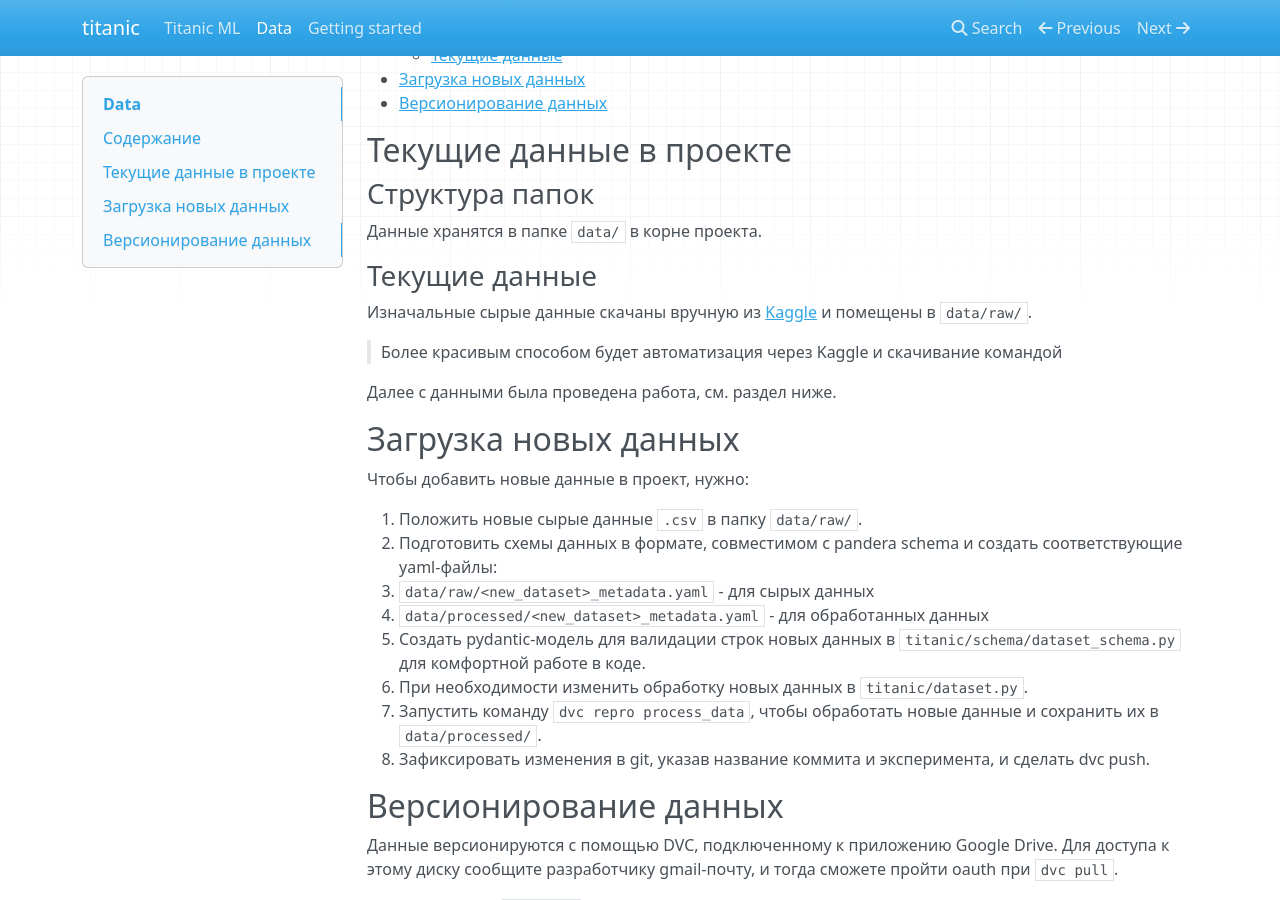
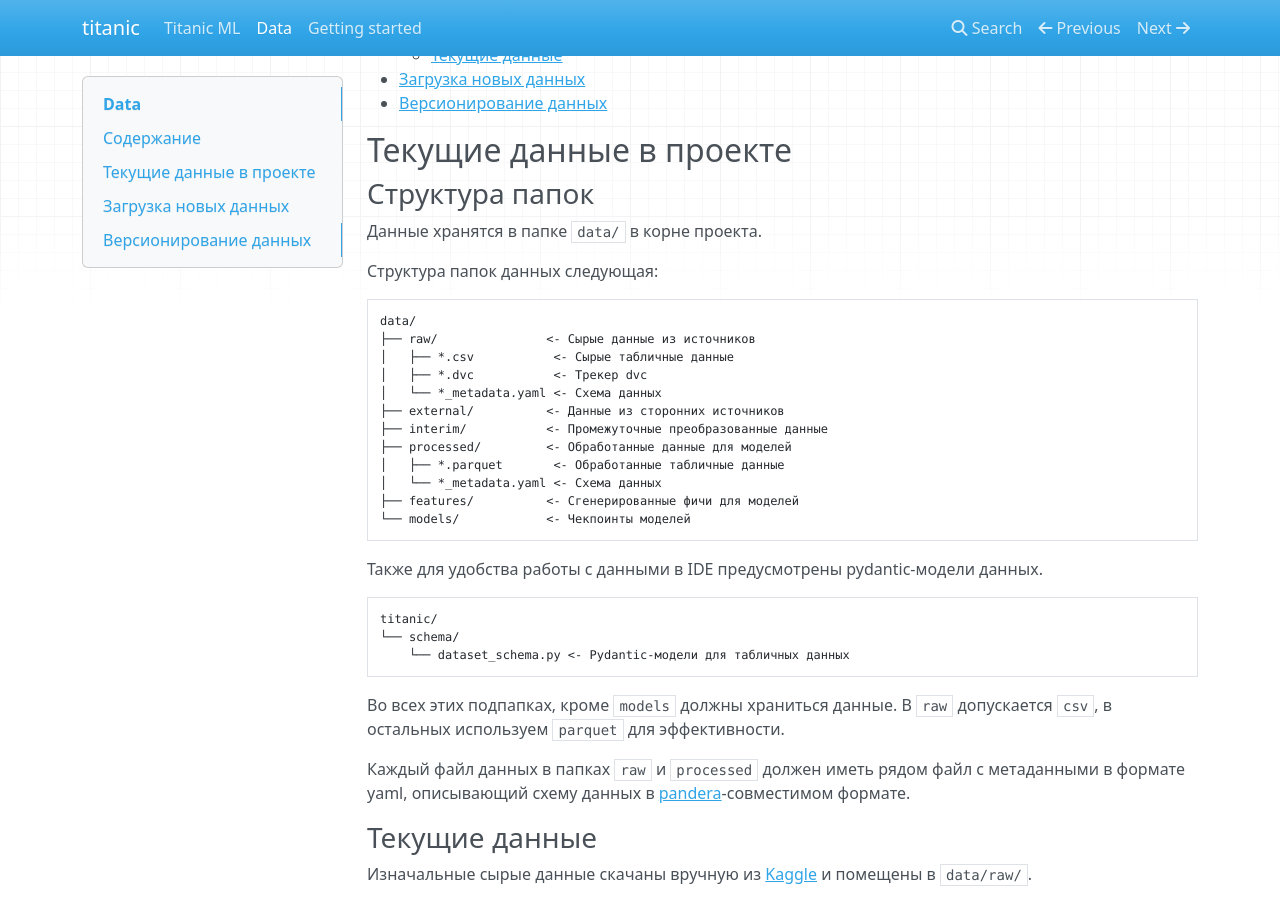
Before and after one commit to 3ndetz/titanic, an MkDocs documentation site: the page built from docs/docs/data.md, in a window 1280 px wide and 900 px high, scrolled down 274 px. Built offline with MkDocs 1.6.1, drawn with Linux system fonts in a browser that asks for light colours; nearby versions of some CDN libraries.

Commit message:
readme for hw2, docs update

````diff
--- a/docs/docs/data.md
+++ b/docs/docs/data.md
@@ -17,6 +17,36 @@
 ### Структура папок
 
 Данные хранятся в папке `data/` в корне проекта.
+
+Структура папок данных следующая:
+
+```text
+data/
+├── raw/               <- Сырые данные из источников
+│   ├── *.csv           <- Сырые табличные данные
+│   ├── *.dvc           <- Трекер dvc
+│   └── *_metadata.yaml <- Схема данных
+├── external/          <- Данные из сторонних источников
+├── interim/           <- Промежуточные преобразованные данные
+├── processed/         <- Обработанные данные для моделей
+│   ├── *.parquet       <- Обработанные табличные данные
+│   └── *_metadata.yaml <- Схема данных
+├── features/          <- Сгенерированные фичи для моделей
+└── models/            <- Чекпоинты моделей
+```
+
+Также для удобства работы с данными в IDE предусмотрены pydantic-модели данных.
+
+```text
+titanic/
+└── schema/
+    └── dataset_schema.py <- Pydantic-модели для табличных данных
+```
+
+Во всех этих подпапках, кроме `models` должны храниться данные.
+В `raw` допускается `csv`, в остальных используем `parquet` для эффективности.
+
+Каждый файл данных в папках `raw` и `processed` должен иметь рядом файл с метаданными в формате yaml, описывающий схему данных в [pandera](https://pandera.readthedocs.io/en/latest/schema_inference.html)-совместимом формате.
 
 ### Текущие данные
 
````
Also changed, not shown: README.md.
